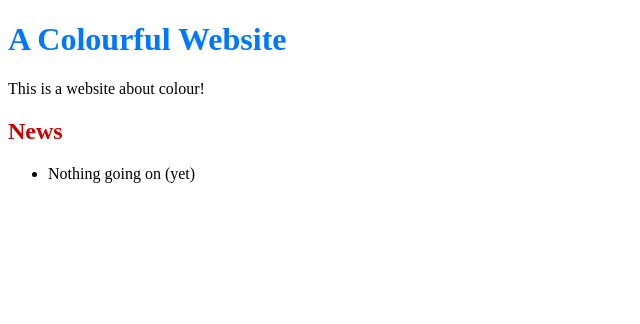
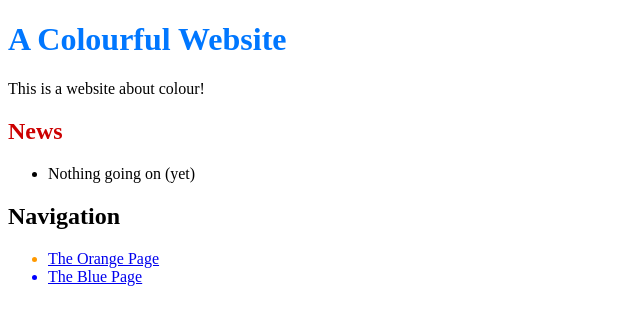
Before and after one commit to TykeComputing/RysGitTutorial, a plain HTML site: page index.html in a window 1280 px wide. Shown: the whole page, without its empty margins (0-640 px from the left). Drawn offline with Linux system fonts and the light colour scheme.

Commit message:
Add navigation links

```diff
--- a/index.html
+++ b/index.html
@@ -12,7 +12,15 @@
     <h2 style="color: #C00">News</h2>
     <ul>
         <li>Nothing going on (yet)</li>
-
+    </ul>
+    <h2>Navigation</h2>
+    <ul>
+        <li style="color: #F90">
+        <a href="orange.html">The Orange Page</a>
+        </li>
+        <li style="color: #00f">
+            <a href="blue.html">The Blue Page</a>
+        </li>
     </ul>
 </body>
 
```
Also changed, not shown: blue.html (+1 -0 lines), orange.html (+1 -0 lines).
